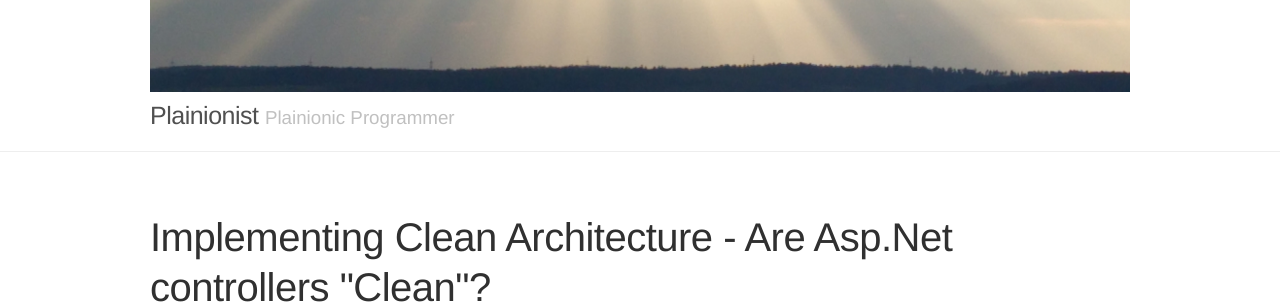
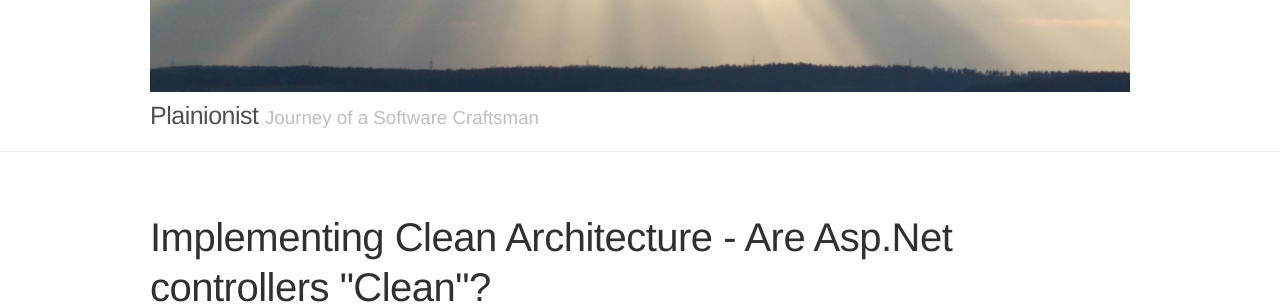
Before and after one commit to plainionist/plainionist.github.io, a Jekyll site: the page built from index.html, in a window 1280 px wide and 900 px high. Shown: the part 133-437 px from the top of the window. Built offline with Jekyll 4.4.1, drawn with Linux system fonts in a browser that asks for light colours; the list of posts is cut into pages by our own code; comment, search, counter and statistics services are not loaded.

Commit message:
sub title updated

```diff
--- a/_config.yml
+++ b/_config.yml
@@ -1,8 +1,8 @@
 
 title:               Plainionist
-tagline:             'Plainionic Programmer'
-description:         'Plainionic Programmer'
-url:                 https://plainionist.github.io
+tagline:             'Journey of a Software Craftsman'
+description:         ''
+url:                 http://plainionist.net
 baseurl:             ''
 paginate:            15
 
--- a/_includes/head.html
+++ b/_includes/head.html
@@ -8,9 +8,9 @@
 
     <title>
         {% if page.title == "Home" %}
-        {{ site.title }} &middot; {{ site.tagline }}
+        {{ site.title }}
         {% else %}
-        {{ page.title }} &middot; {{ site.title }}
+        {{ page.title }}
         {% endif %}
     </title>
 
```
